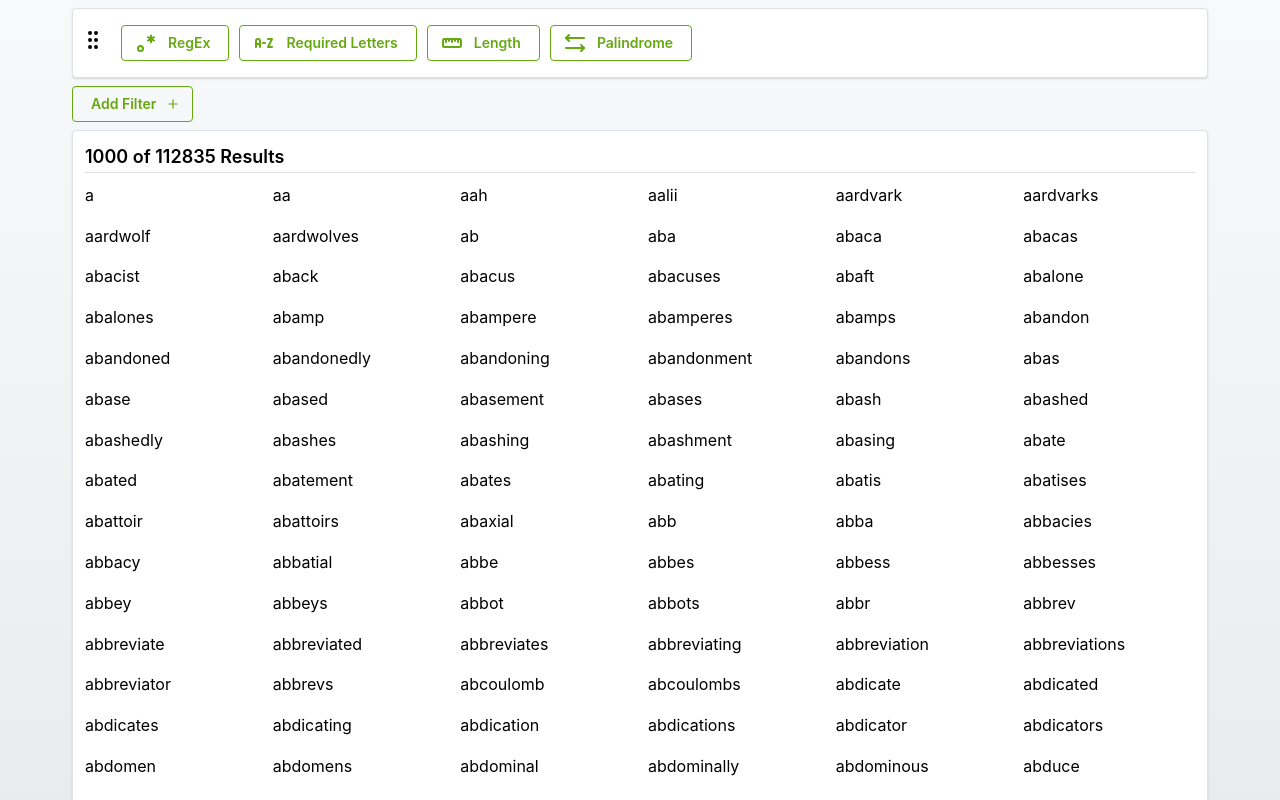
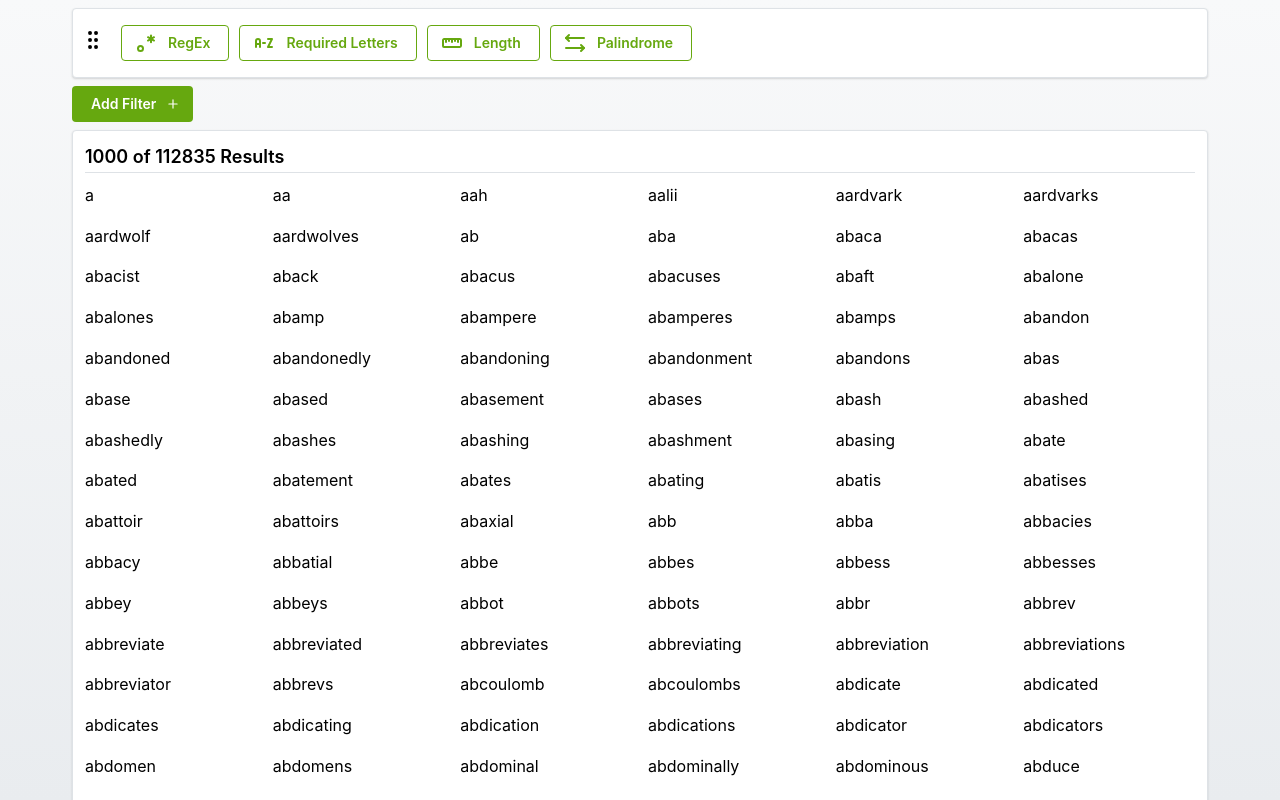
Before and after one commit to grdaneault/regex-dict, a Next.js app: page / in a window 1280 px wide. Shown: the top 800 px of the page. Built offline with nearby package versions, Linux system fonts and the light colour scheme.

Commit message:
Fill in the add button as the primary action

```diff
--- a/src/app/page.tsx
+++ b/src/app/page.tsx
@@ -119,14 +119,14 @@ export default function Home() {
                 <Button
                     onClick={addFilter}
                     size={"xs"}
-
+                    variant={"filled"}
                     rightSection={<IconPlus size={14}/>}>Add Filter</Button>
             </div>
             <div className={"sm-or-greater add-filter"}>
                 <Button
                     onClick={addFilter}
                     size={"sm"}
-
+                    variant={"filled"}
                     rightSection={<IconPlus size={14}/>}>Add Filter</Button>
             </div>
             <Paper
```
